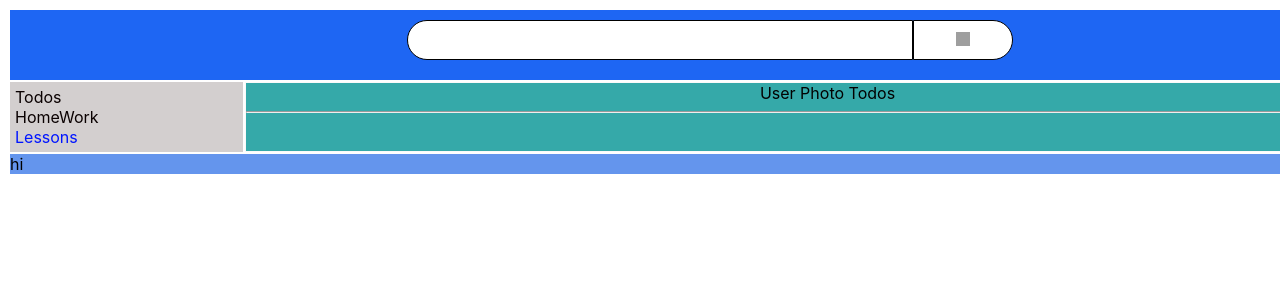
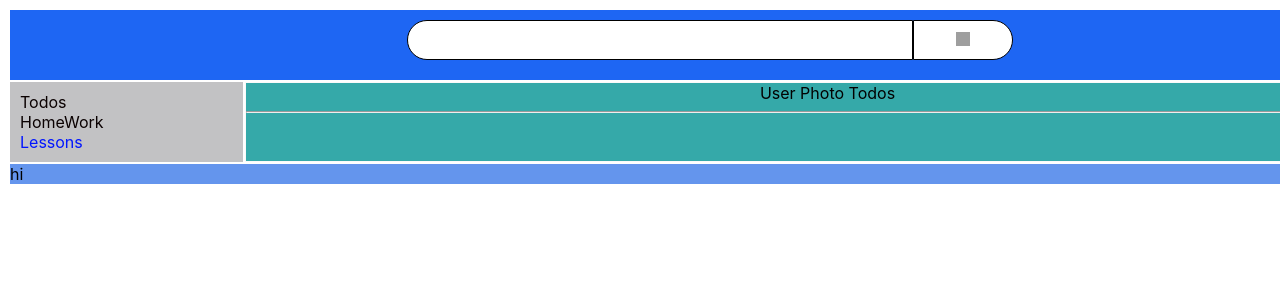
Before and after one commit to VladimirShumliaiev/Type-script-React, a React (Create React App) app in the folder my-app/: page /lessons in a window 1280 px wide. Shown: the top 300 px of the page. Built offline with nearby package versions, Linux system fonts and the light colour scheme; grey boxes are pictures that could not be loaded.

Commit message:
+++add 16.02.2023 21:10

```diff
--- a/my-app/src/App.css
+++ b/my-app/src/App.css
@@ -12,16 +12,20 @@
     grid-gap: 2px;
 }
 
-.NavBar {
-    display: grid;
-    text-decoration: none;
-    color: #ded9d9;
-}
+
 
 .Header {
     display: grid;
     grid-area: header;
     background: #1e66f3;
+    padding: 10px;
+}
+.NavBar {
+    display: grid;
+    grid-area: navBar;
+    text-decoration: none;
+    color: #ded9d9;
+    background: #c2c2c4;
     padding: 10px;
 }
 
--- a/my-app/src/Components/NavLink/MyNavLink.tsx
+++ b/my-app/src/Components/NavLink/MyNavLink.tsx
@@ -1,15 +1,15 @@
 import React from 'react';
 import {NavLink} from "react-router-dom";
-import style from './MyNavLink.module.css'
+
 
 interface IsActiveProps {
     isActive: boolean
 }
 
 const MyNavLink = () => {
-    const isActive = ({isActive}: IsActiveProps) => isActive ? 'item-active-link' : '';
+    const isActive = ({isActive}: IsActiveProps) => isActive ? 'itemNavBar-active-link' : '';
     return (
-        <div className={style.item}>
+        <div>
             <div>
                 <NavLink className={isActive} to={'/'}>Todos</NavLink>
             </div>
--- a/my-app/src/Components/navBar/NavBar.css
+++ b/my-app/src/Components/navBar/NavBar.css
@@ -1,14 +1,14 @@
-.item {
-    /*grid-area: navBar;*/
-    background: #d3cfcf;
-    padding: 5px;
-}
+/*.itemNavBar {*/
+/*    !*grid-area: navBar;*!*/
+/*    background: #9f9292;*/
+/*    padding: 5px;*/
+/*}*/
 
-.item a {
+.itemNavBar a {
     text-decoration: none;
     color: #0a0101;
 }
 
-a.item-active-link {
+a.itemNavBar-active-link {
     color: #0015ff;
 }
--- a/my-app/src/Components/navBar/NavBar.tsx
+++ b/my-app/src/Components/navBar/NavBar.tsx
@@ -4,7 +4,7 @@ import MyNavLink from "../NavLink/MyNavLink";
 
 const NavBar = () => {
     return (
-        <div className={'item'}>
+        <div className={'itemNavBar'}>
             <MyNavLink/>
         </div>
     );
```
